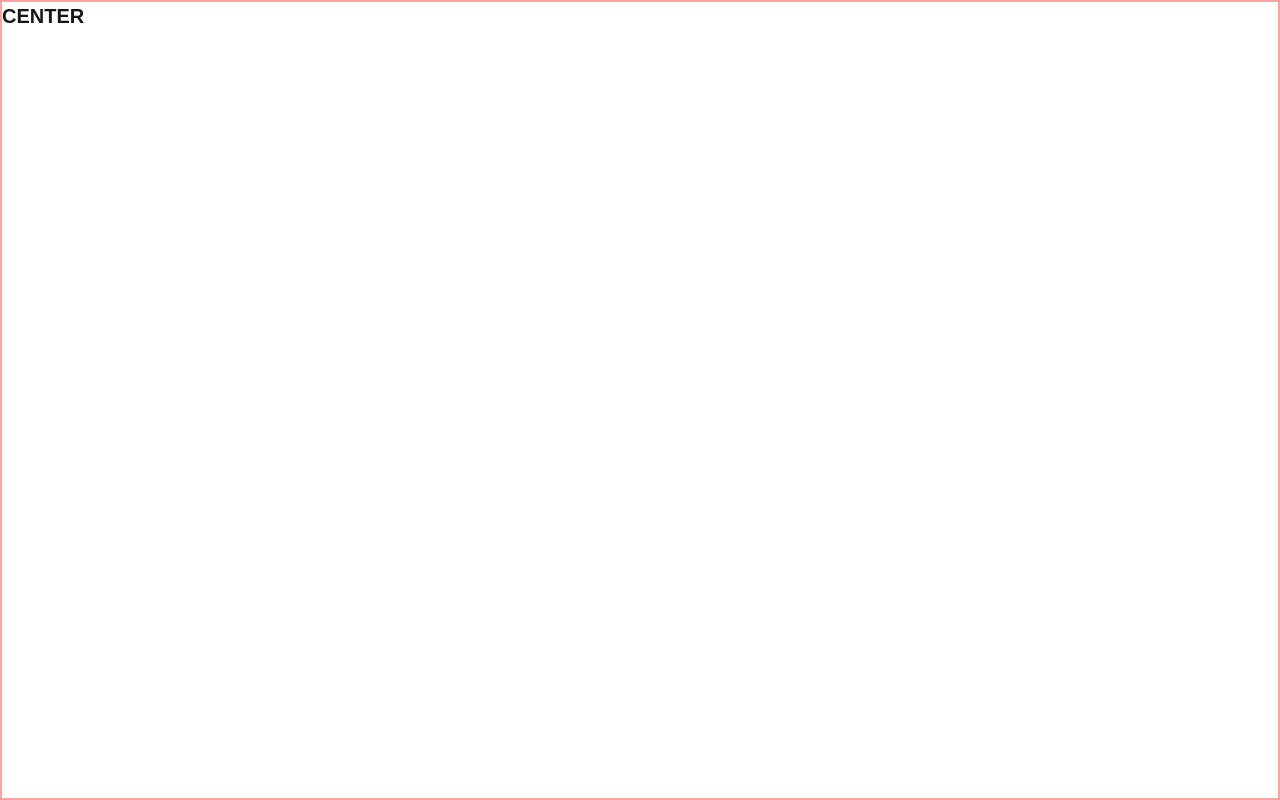
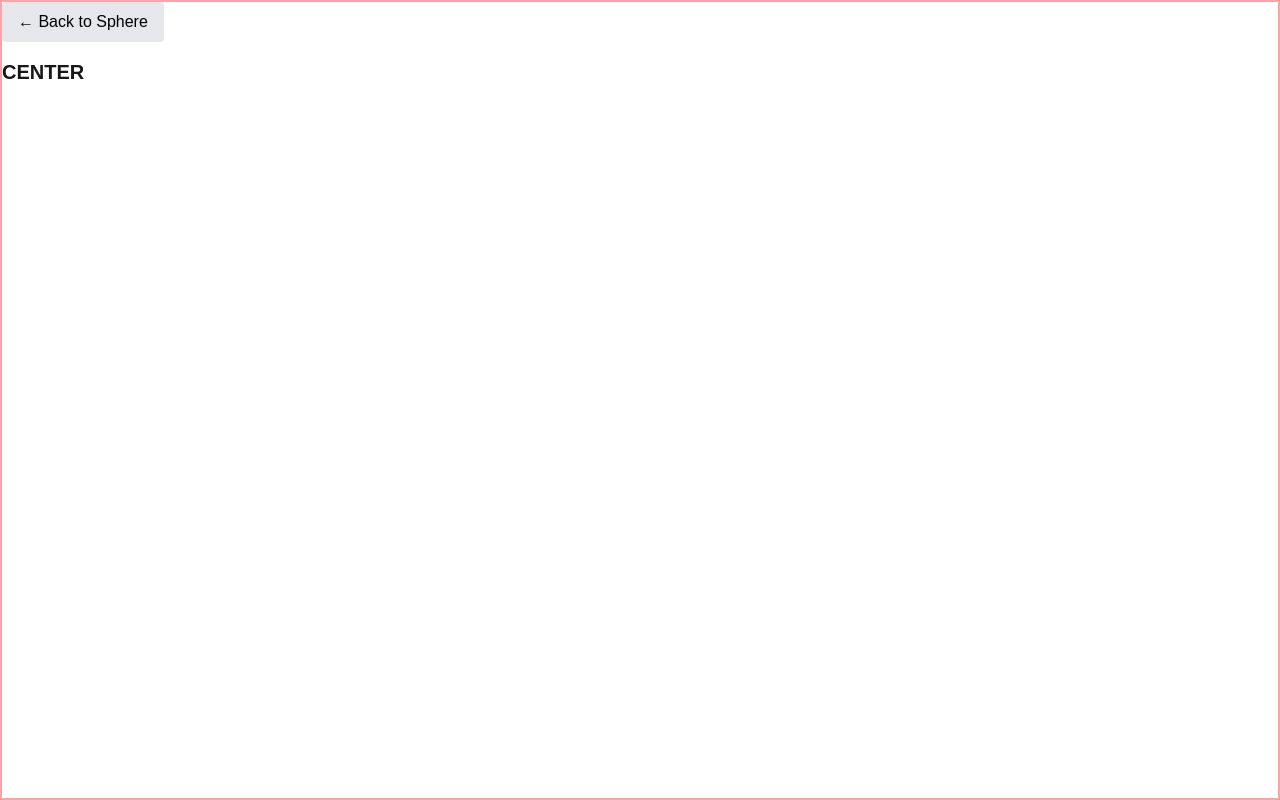
Before and after one commit to friederndevSoE/project-eden, a Next.js app: page /content/center in a window 1280 px wide. Built offline with nearby package versions, Linux system fonts and the light colour scheme.

Commit message:
Update page.tsx

```diff
--- a/src/app/content/center/page.tsx
+++ b/src/app/content/center/page.tsx
@@ -1,8 +1,15 @@
 import React from "react";
+import Link from "next/link";
 
 const Center = () => {
   return (
     <div className="w-screen h-screen bg-white border-2 border-red-300">
+      <Link
+        href="/"
+        className="inline-block mb-4 px-4 py-2 bg-gray-200 text-black rounded hover:bg-gray-300"
+      >
+        ← Back to Sphere
+      </Link>
       <h1 className="text-xl font-bold">CENTER</h1>
     </div>
   );
```
